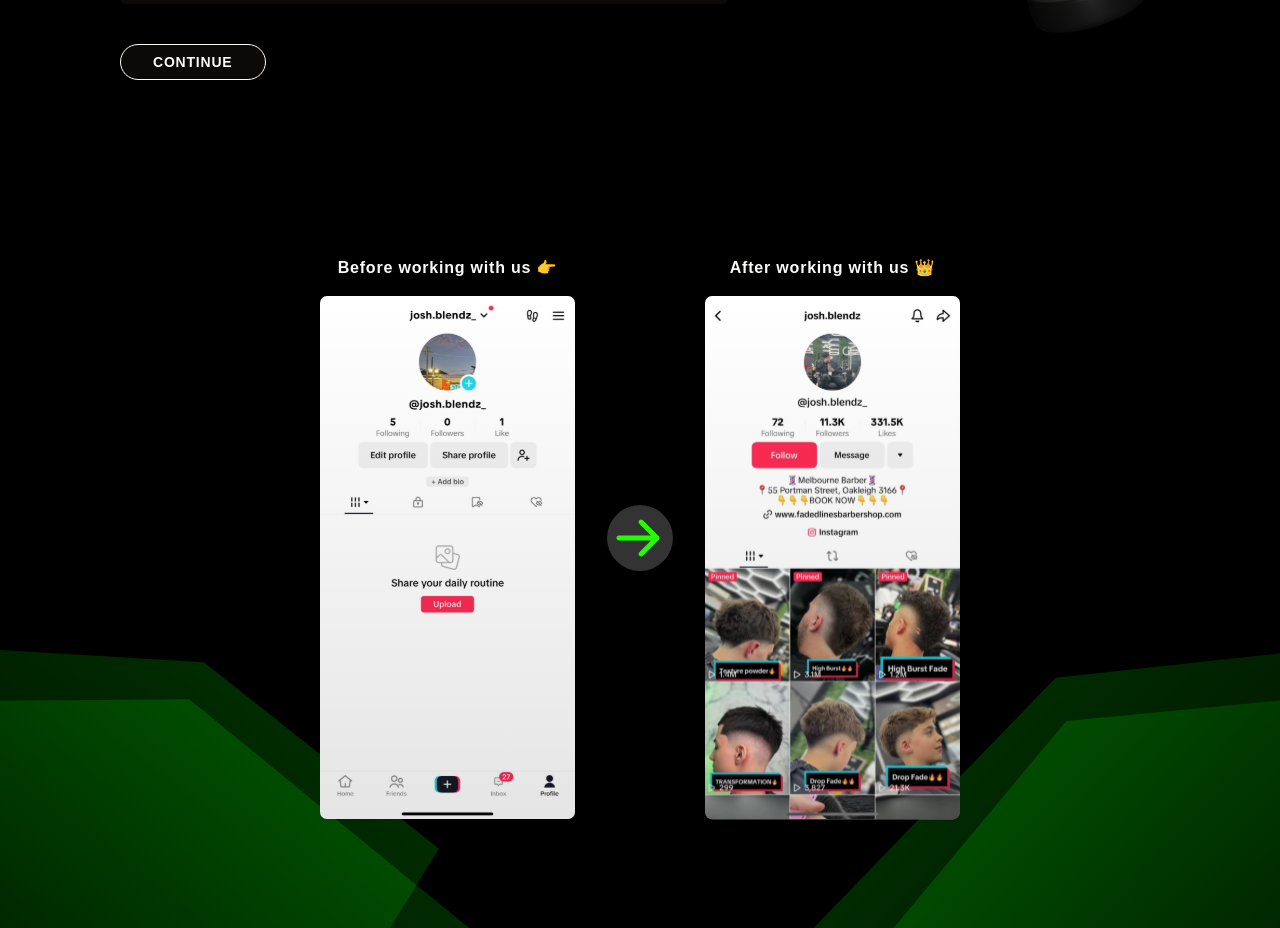
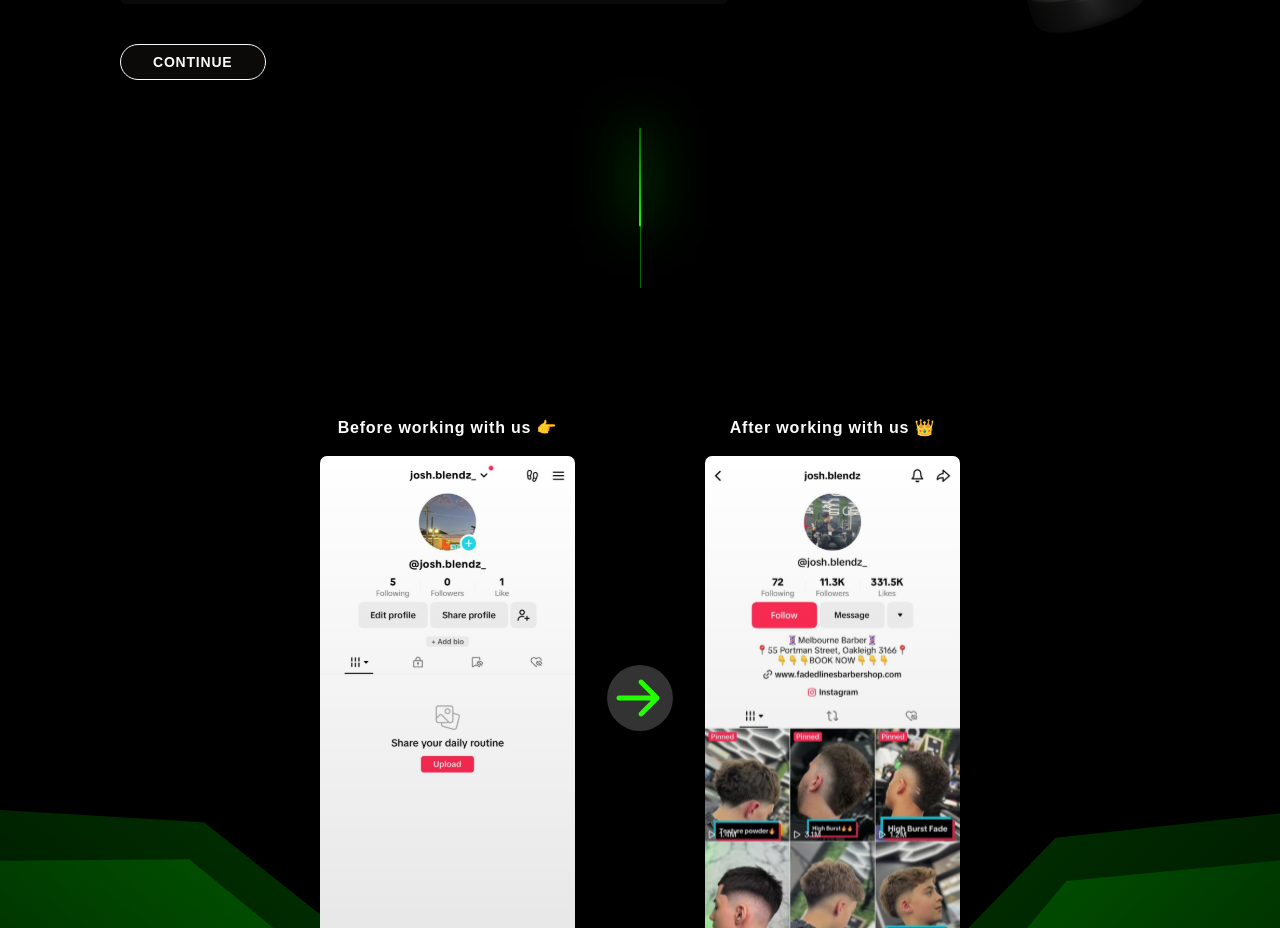
Before and after one commit to muhzulzidan/milkiyano-barber, a React (Vite) app: page /careers in a window 1280 px wide. Shown: the part 818-1746 px from the top of the page. Built offline with nearby package versions, Linux system fonts and the light colour scheme.

Commit message:
feat : animation line on careers  page

```diff
--- a/src/pages/careers.tsx
+++ b/src/pages/careers.tsx
@@ -21,7 +21,16 @@
 import TiktokUpBefore from "@/assets/svg/TiktokUpBefore.svg";
 import TiktokUpAfter from "@/assets/svg/TiktokUpAfter.svg";
 import ArrowTiktokTrans from "@/assets/svg/ArrowTiktokTrans.svg";
+import { motion, useScroll, useTransform } from "framer-motion"
+import { useRef } from "react";
+
 export default function Careers() {
+      const ref = useRef(null)
+  const { scrollYProgress } = useScroll({
+    target: ref,
+  });
+  const scaleY = useTransform(scrollYProgress, [0, 1], [1, 0]);
+
     // Define your form schema.
     const formSchema = z.object({
         fullName: z.string().min(2).max(50),
@@ -149,6 +158,12 @@
                         <img src={Clipper} alt="clipper" className="w-full" />
                     </section>
                 </section>
+                <section ref={ref}>
+                    <div className=" w-full flex justify-center  relative" >
+                        <div className="h-[10rem] w-[1px] bg-[#086600] z-0" />
+                        <motion.div className="absolute h-[10rem] w-[2px] bg-gradient-to-b from-[#096601] to-[#15ff00] shadow-[0px_0px_70px_2px_#15ff00] origin-top z-10" style={{ scaleY }} />
+                    </div>
+                </section>
                 <section className="w-1/2 hidden md:flex self-center md:justify-center relative z-30 py-32 pb-[20rem] gap-8 font-bold">
                     <div className="flex flex-col gap-4 items-center">
                         <h3>Before working with us 👉</h3>
```
